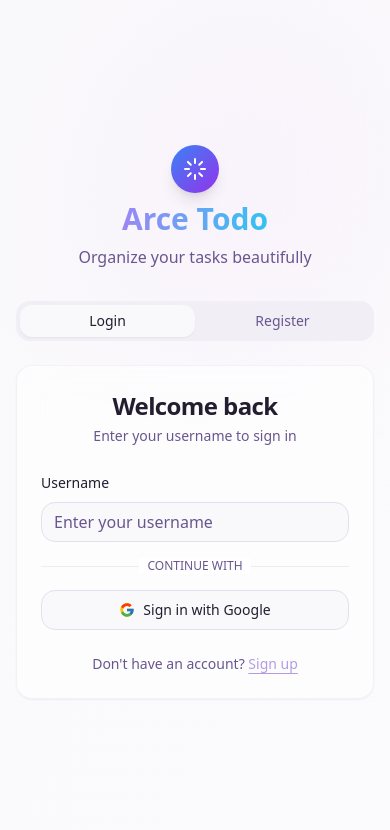
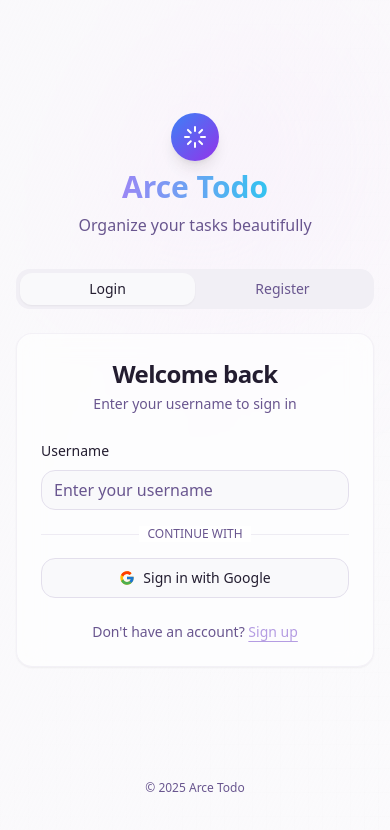
Before and after one commit to bilyv/shimmer-tasks-arcadia, a React (Vite) app: page /auth in a window 390 px wide. Shown: the top 830 px of the page. Built offline with nearby package versions, Linux system fonts and the light colour scheme.

Commit message:
Fix Auth page layout on mobile devices

```diff
--- a/src/pages/Auth.tsx
+++ b/src/pages/Auth.tsx
@@ -1,4 +1,4 @@
-import { useState } from "react";
+import { useState, useEffect } from "react";
 import { useNavigate, Navigate } from "react-router-dom";
 import { FcGoogle } from "react-icons/fc";
 import { Button } from "@/components/ui/button";
@@ -15,6 +15,19 @@ const Auth = () => {
   const [username, setUsername] = useState("");
   const [isLoading, setIsLoading] = useState(false);
   const [activeTab, setActiveTab] = useState("login");
+  const [viewportHeight, setViewportHeight] = useState(window.innerHeight);
+
+  // Handle viewport height for mobile browsers
+  useEffect(() => {
+    const updateViewportHeight = () => {
+      setViewportHeight(window.innerHeight);
+    };
+
+    window.addEventListener('resize', updateViewportHeight);
+    updateViewportHeight();
+
+    return () => window.removeEventListener('resize', updateViewportHeight);
+  }, []);
 
   // Redirect if already authenticated
   if (isAuthenticated) {
@@ -50,15 +63,18 @@ const Auth = () => {
   };
 
   return (
-    <div className="min-h-screen bg-gradient-to-br from-background to-muted/30 flex flex-col items-center justify-center p-4">
+    <div
+      className="flex flex-col items-center justify-between w-full bg-gradient-to-br from-background to-muted/30 py-8 px-4"
+      style={{ minHeight: `${viewportHeight}px` }}
+    >
       {/* Background pattern */}
-      <div className="absolute inset-0 -z-10 h-full w-full bg-white dark:bg-black bg-[linear-gradient(to_right,#f0f0f01a_1px,transparent_1px),linear-gradient(to_bottom,#f0f0f01a_1px,transparent_1px)] bg-[size:14px_24px]">
+      <div className="fixed inset-0 -z-10 h-full w-full bg-white dark:bg-black bg-[linear-gradient(to_right,#f0f0f01a_1px,transparent_1px),linear-gradient(to_bottom,#f0f0f01a_1px,transparent_1px)] bg-[size:14px_24px]">
         <div className="absolute left-0 right-0 top-0 -z-10 m-auto h-[310px] w-[310px] rounded-full bg-fuchsia-400 dark:bg-purple-700 opacity-20 blur-[100px]"></div>
       </div>
 
-      <div className="w-full max-w-md space-y-8">
+      <div className="w-full max-w-md flex-1 flex flex-col justify-center py-6">
         {/* Logo/Branding */}
-        <div className="flex flex-col items-center text-center space-y-2">
+        <div className="flex flex-col items-center text-center space-y-2 mb-8">
           <div className="h-12 w-12 rounded-full bg-gradient-to-br from-blue-500 to-purple-600 flex items-center justify-center shadow-lg">
             <svg xmlns="http://www.w3.org/2000/svg" viewBox="0 0 24 24" fill="none" stroke="white" strokeWidth="2" strokeLinecap="round" strokeLinejoin="round" className="h-6 w-6">
               <path d="M12 2v4M12 18v4M4.93 4.93l2.83 2.83M16.24 16.24l2.83 2.83M2 12h4M18 12h4M4.93 19.07l2.83-2.83M16.24 7.76l2.83-2.83"/>
@@ -156,6 +172,11 @@ const Auth = () => {
           </Card>
         </Tabs>
       </div>
+
+      {/* Footer space to ensure content is not cut off */}
+      <div className="w-full text-center text-xs text-muted-foreground mt-8 pb-4">
+        &copy; {new Date().getFullYear()} Arce Todo
+      </div>
     </div>
   );
 };
```
